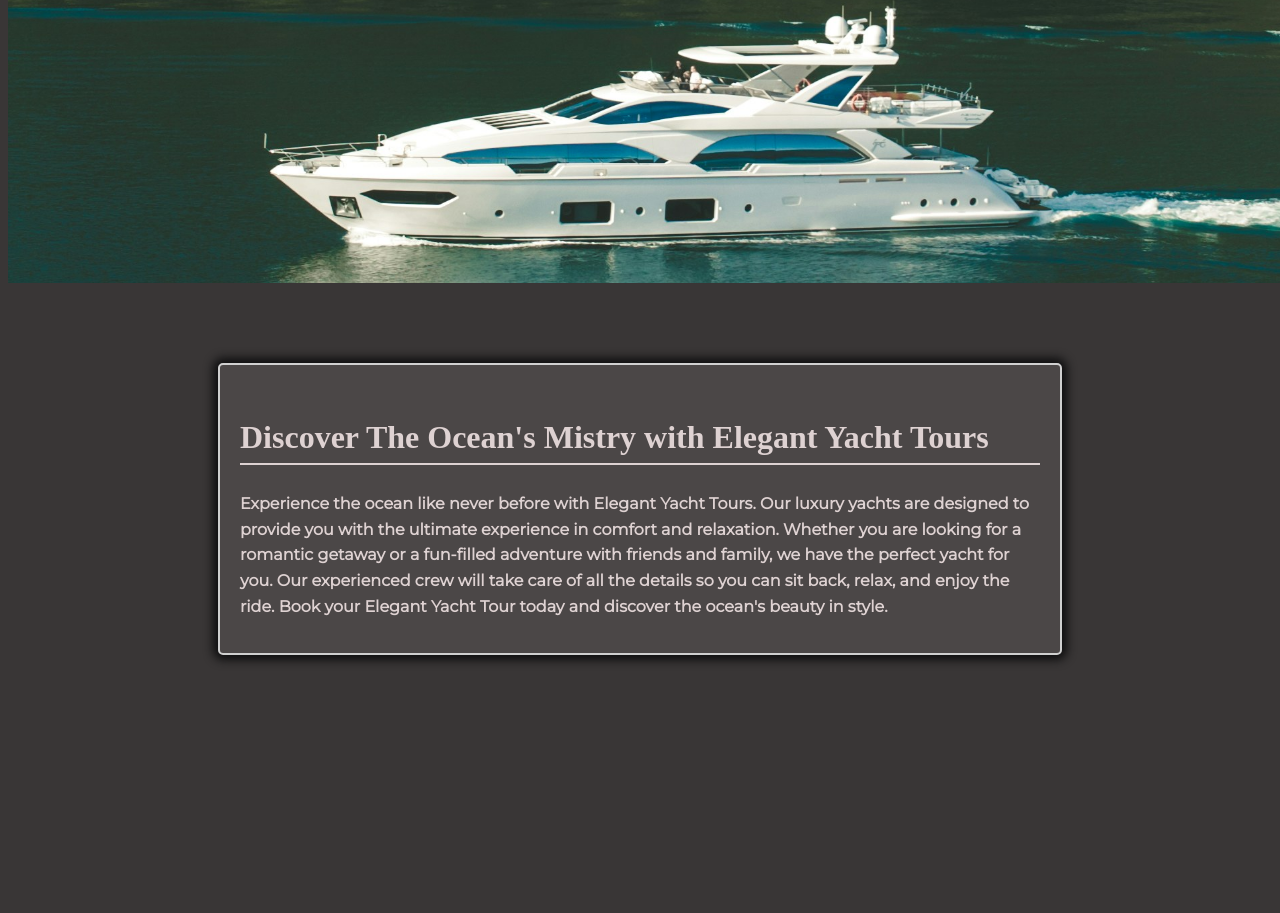
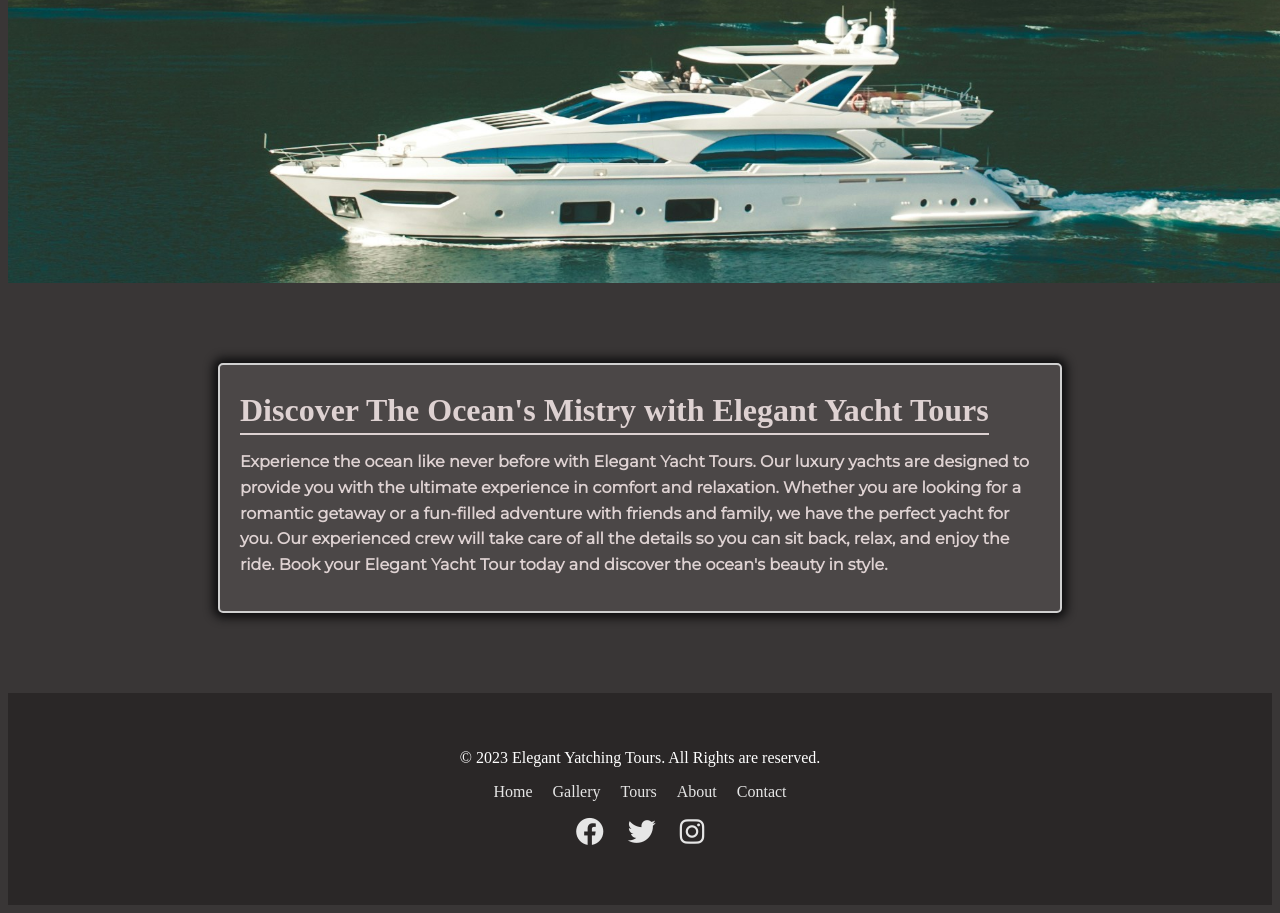
Before and after one commit to Neha-Laturkar/HTML-and-Web-Essentials, a plain HTML site: page Module-3/home.html in a window 1280 px wide. Shown: the part 589-1502 px from the top of the page. Before the commit the page ends 1324 px from the top, so only its background shows below. Drawn offline with Linux system fonts and the light colour scheme.

Commit message:
Footer CSS Content

```diff
--- a/Module-3/home.html
+++ b/Module-3/home.html
@@ -9,8 +9,12 @@
     <link rel="stylesheet"
           href="https://fonts.googleapis.com/css?family=Tangerine">
      <link rel="stylesheet" href="https://fonts.googleapis.com/css?family=Montserrat">
+     <link href="https://cdnjs.cloudflare.com/ajax/libs/font-awesome/6.0.0-beta3/css/all.min.css" rel="stylesheet">
 </head>
 <body>
+
+    <!-- This is a navigation section. -->
+
     <nav>
         <ul>
             <li><a href="home.html" target="_blank">Home</a></li>
@@ -21,6 +25,7 @@
         </ul>
     </nav>
 
+    <!-- This is a header section. -->
     <div class="container">
         <div class="header-content">
             <h1>Elegant Yachting Tours</h1>
@@ -46,6 +51,34 @@
             Elegant Yacht Tour today and discover the ocean's beauty in style.</h2>
     </section>
 
+    <!-- This is a footer section. -->
+     <footer>
+
+        <div class="footer-content">
+
+            <p>&copy; 2023 Elegant Yatching Tours. All Rights are reserved.</p>
+
+            <ul class="footer-links">
+
+                <li><a href="home.html">Home</a></li>
+                <li><a href="gallery.html">Gallery</a></li>
+                <li><a href="tours.html">Tours</a></li>
+                <li><a href="about.html">About</a></li>
+                <li><a href="contact.html">Contact</a></li>
+
+            </ul>
+
+            <p class="footer-social">
+                <a href="https://facebook.com"><i class="fa-brands fa-facebook"></i></a>
+                <a href="https://twitter.com"><i class="fa-brands fa-twitter"></i></a>
+                <a href="https://instagram.com"><i class="fa-brands fa-instagram"></i></a>
+
+            </p>
+
+        </div>
+
+    </footer>
+
 
 </body>
 </html>
--- a/Module-3/styleforhome.css
+++ b/Module-3/styleforhome.css
@@ -16,6 +16,8 @@ body {
     font-size: 2em;
    color: #e9dddded;
    border-bottom: 2px solid #e9dddded;
+   display: inline;
+   padding-bottom: 5px;
 }
 .chapter-section h2 {
     font-size: 1em;
@@ -120,7 +122,7 @@ button:active {
     transform: translate(3px);
 }
 
-/* Fixing the ::before pseudo-element */
+/* the ::before pseudo-element */
 button::before {
     content: "";
     position: absolute;
@@ -144,9 +146,53 @@ button::before {
 .shrink-border:hover {
     color: #f4f4f4;
     box-shadow: #000000;
+
 }
 
 .shrink-border:hover::before {
     opacity: 1;  /* Make the border visible */
     transform: scale(1);  /* Animate the border to its original size */
 }
+
+/* This the footer section styles */
+footer{
+    background-color: #2a2727;
+    padding: 40px 0;
+    color: #ffffff;
+}
+
+.footer-content {
+    text-align: center;
+    max-width: 1200px;
+    margin: 0 auto;
+}
+.footer-links {
+    list-style: none;
+    display: flex;
+    padding: 0;
+    justify-content: center;
+    gap: 20px;
+}
+.footer-links a {
+    color: #e6e6e6;
+    text-decoration: none;
+    transform: color 0.5s;
+}
+
+.footer-links a:hover {
+    color: #483e6a;
+}
+
+.footer-social {
+    margin-top: 0;
+}
+.footer-social a {
+    color: #e6e6e6;
+    font-size: 28px;
+    margin: 10px;
+    text-decoration: none;
+    transition: color 0.5s;
+}
+.footer-social a:hover {
+    color: #483e6a;
+}
```
Also changed, not shown: Module 4/index.html (+3 -1 lines).
